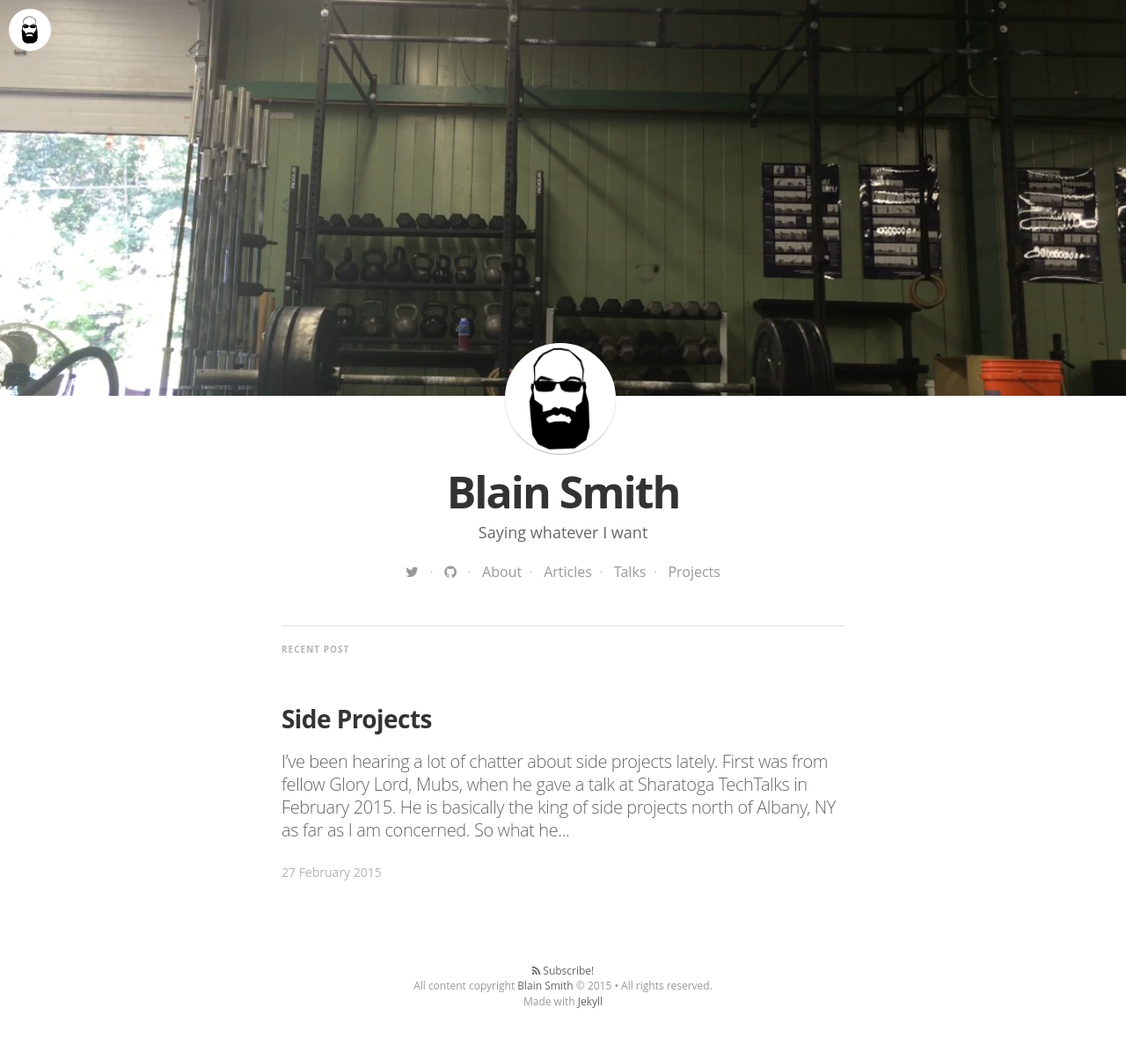
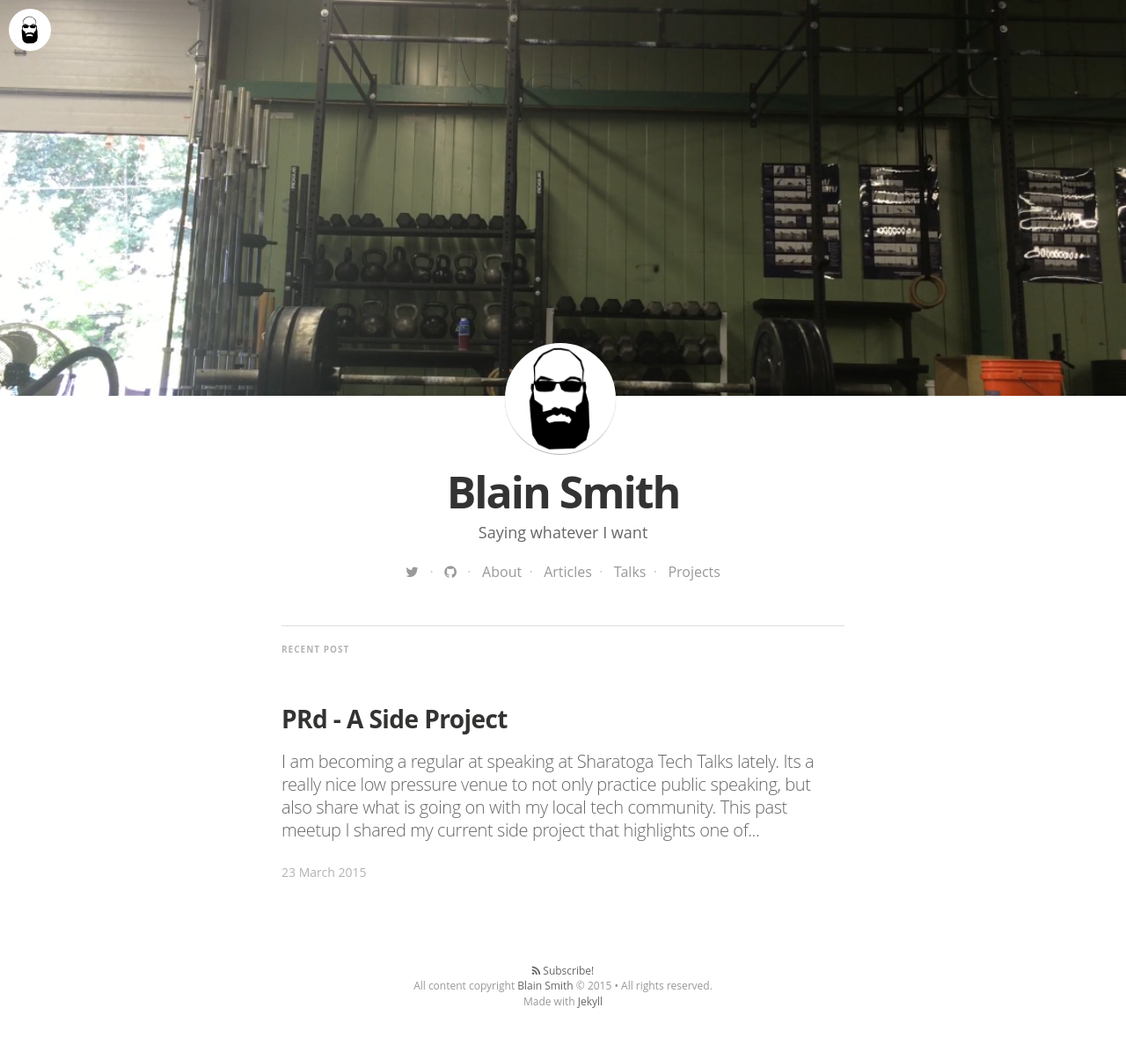
Before and after one commit to blainsmith/blainsmith.com, a Jekyll site: the page built from index.html, in a window 1280 px wide. Shown: the whole page at 88% size. Built offline with Jekyll 4.4.1, drawn with Linux system fonts in a browser that asks for light colours; nearby versions of some CDN libraries; some web fonts are replaced; Markdown is read by kramdown in place of the engine named in the settings.

Commit message:
prd sharatoga tech talk

```diff
--- a/_data/talks.yaml
+++ b/_data/talks.yaml
@@ -1,3 +1,9 @@
+- title: PRd - A Side Project
+  event: Sharatoga TechTalks
+  date: March 17, 2015
+  url: /articles/prd-a-side-project/
+  synopsis: Showing my other interests with unopinionated and simple app for training.
+  slides:
 - title: git a Free, Highly Scaled Web Host
   event: Sharatoga TechTalks
   date: November 19, 2014
--- /dev/null
+++ b/_posts/2015-03-23-prd-a-side-project.md
@@ -0,0 +1,22 @@
+---
+layout: post
+title: 'PRd - A Side Project'
+image: /assets/article_images/prd-a-side-project.png
+---
+I am becoming a regular at speaking at Sharatoga Tech Talks lately. Its a really nice low pressure venue
+to not only practice public speaking, but also share what is going on with my local tech community.
+
+This past meetup I shared my current side project that highlights one of my non-tech passions, fitness and
+weightlifting. [PRd](http://prdapp.com) has been out for over a year and I am currently rearchitecting it
+for the next major release.
+
+<p><iframe width="640" height="360" src="https://www.youtube.com/embed/ox5jLpjpGkU" frameborder="0" allowfullscreen></iframe></p>
+
+PRd is free so head over to [http://prdapp.com](http://prdapp.com) to join!
+
+Stay up to date too:
+
+- Facebook: [http://facebook.com/prdapp](http://facebook.com/prdapp)
+- Twitter: [http://twitter.com/prdapp](http://twitter.com/prdapp)
+
+*Photo Credit: [Yuliya Peshkova](http://yuliyapeshkova.com)*
```
Also changed, not shown: assets/article_images/prd-a-side-project.png (added).
